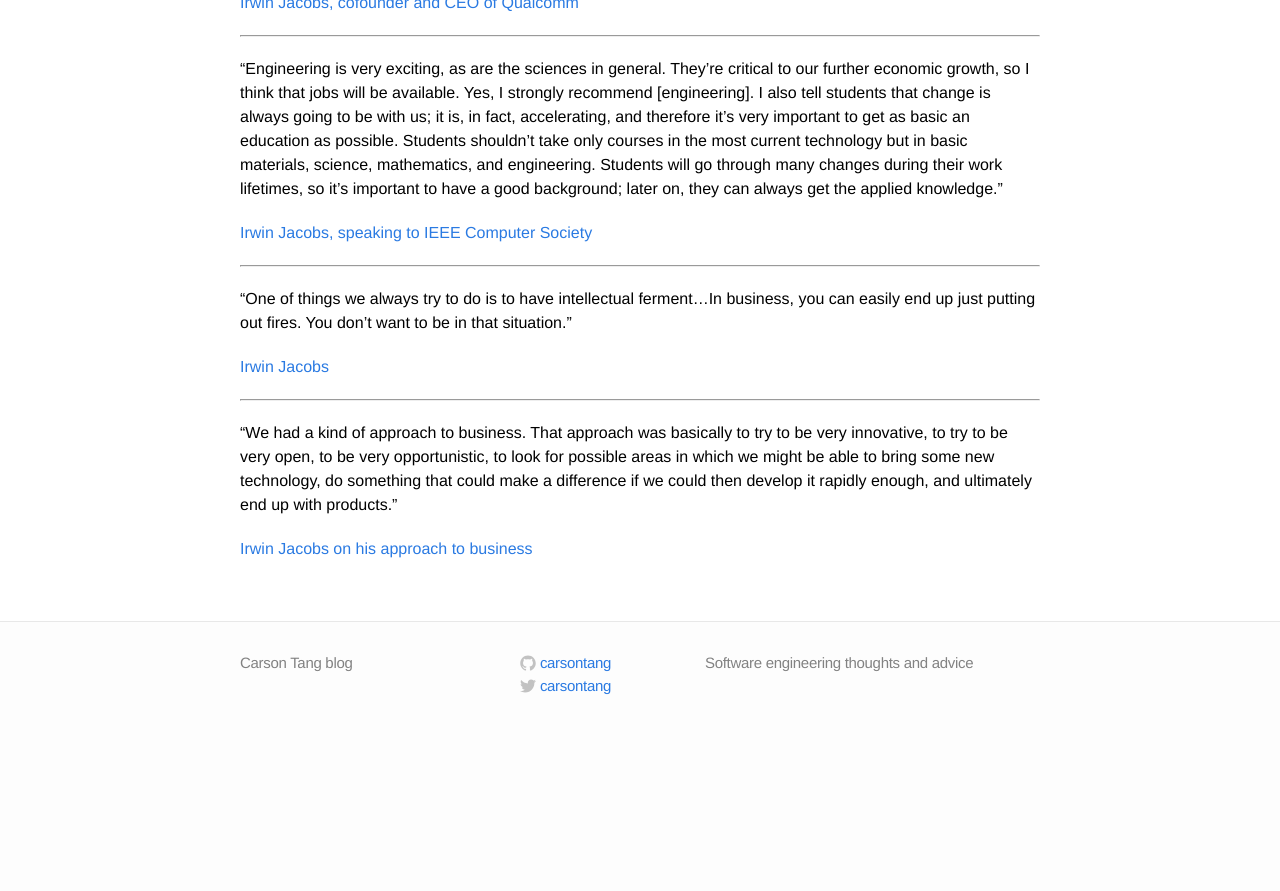
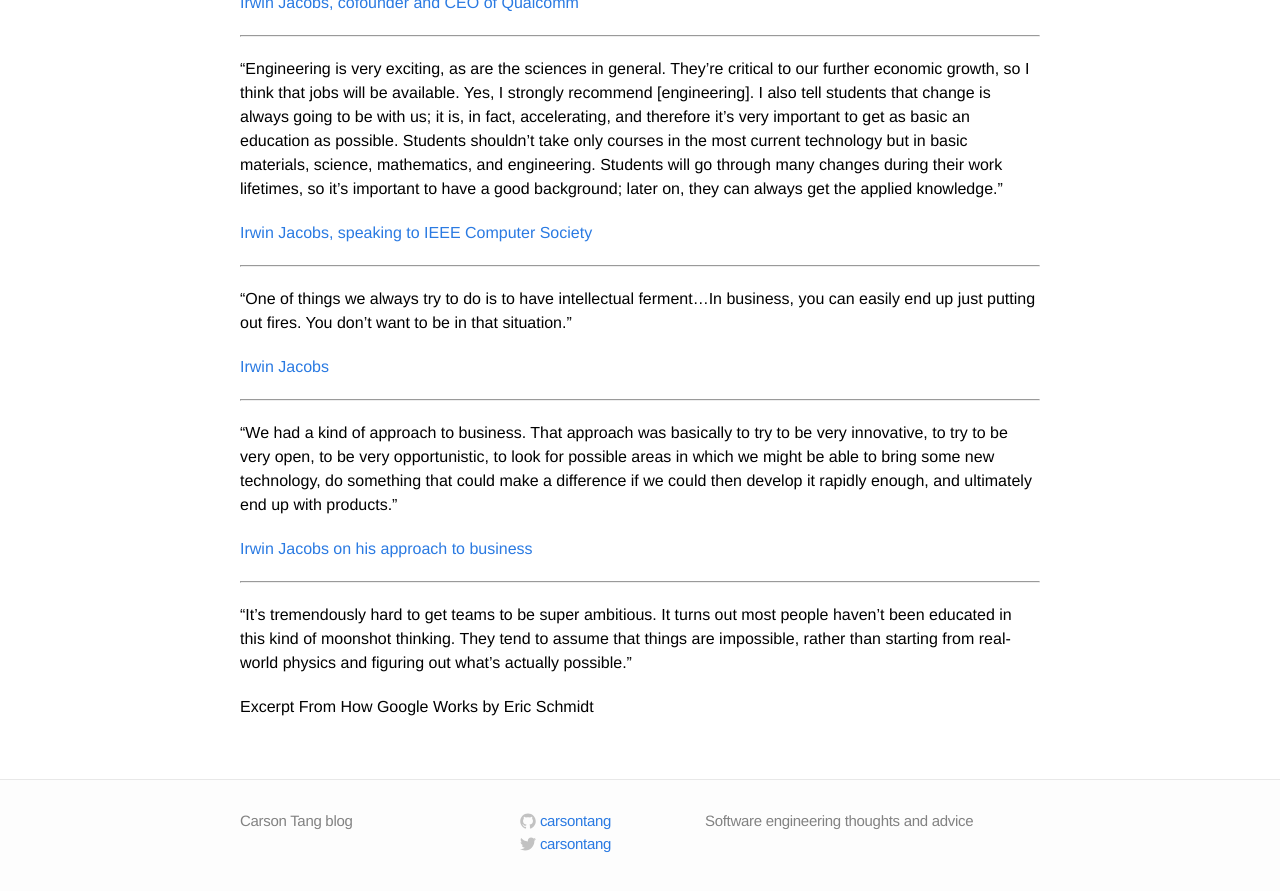
Before and after one commit to carsontang/carsontang.github.io, a Jekyll site: the page built from quotes.md, in a window 1280 px wide and 900 px high, scrolled down 12156 px. Shown: the top 891 px of the window. Built offline with Jekyll 4.4.1, drawn with Linux system fonts in a browser that asks for light colours; before the commit the page ends 12898 px from its top, so only the background shows below that.

```diff
--- a/quotes.md
+++ b/quotes.md
@@ -484,3 +484,9 @@ I love that story and have used it often when teaching classes on writing, becau
 "We had a kind of approach to business. That approach was basically to try to be very innovative, to try to be very open, to be very opportunistic, to look for possible areas in which we might be able to bring some new technology, do something that could make a difference if we could then develop it rapidly enough, and ultimately end up with products."
 
 [Irwin Jacobs on his approach to business](https://www.youtube.com/watch?v=eVLR8WF2Lbg&t=9m10s&ab_channel=UniversityofCaliforniaTelevision%28UCTV%29)
+
+---
+
+"It's tremendously hard to get teams to be super ambitious. It turns out most people haven’t been educated in this kind of moonshot thinking. They tend to assume that things are impossible, rather than starting from real-world physics and figuring out what’s actually possible."
+
+Excerpt From How Google Works by Eric Schmidt
```
